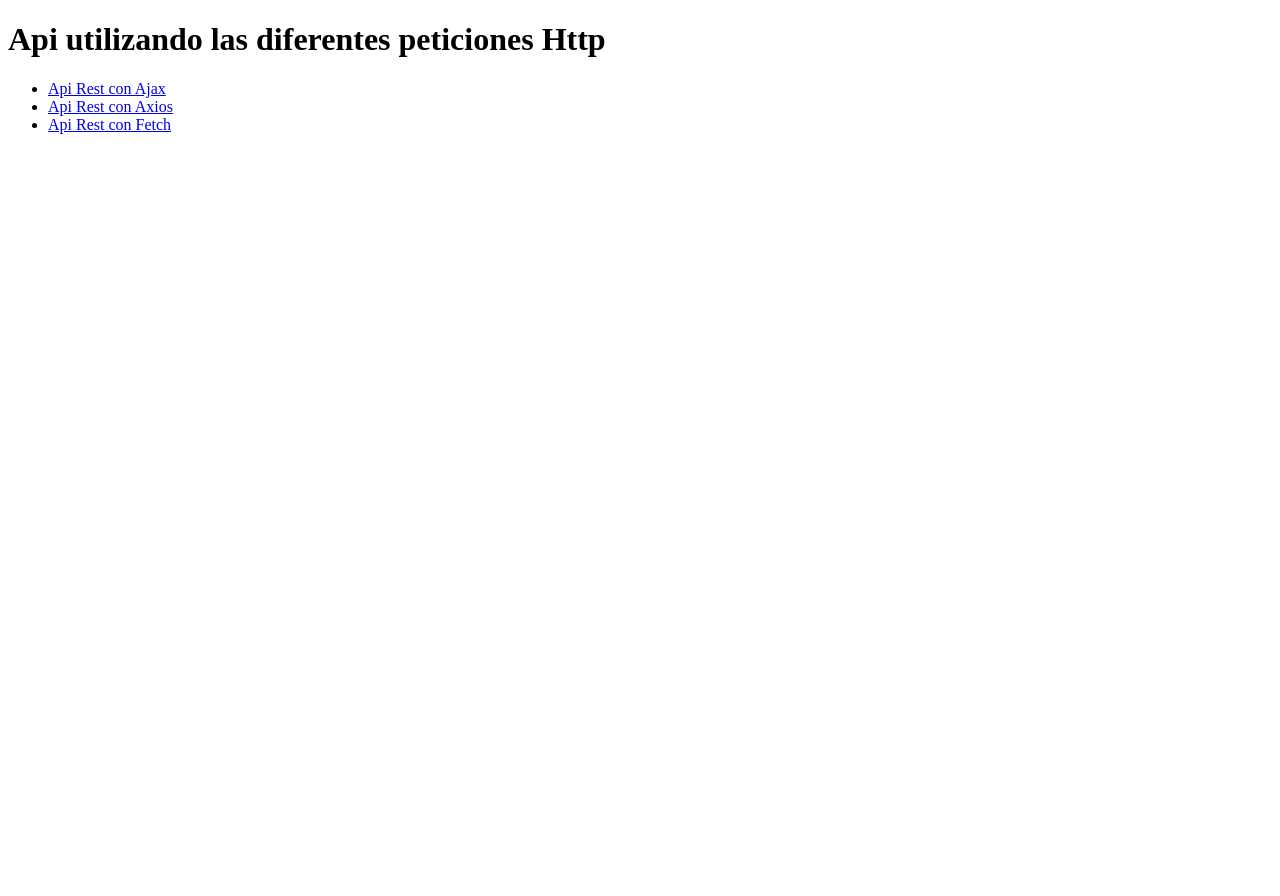
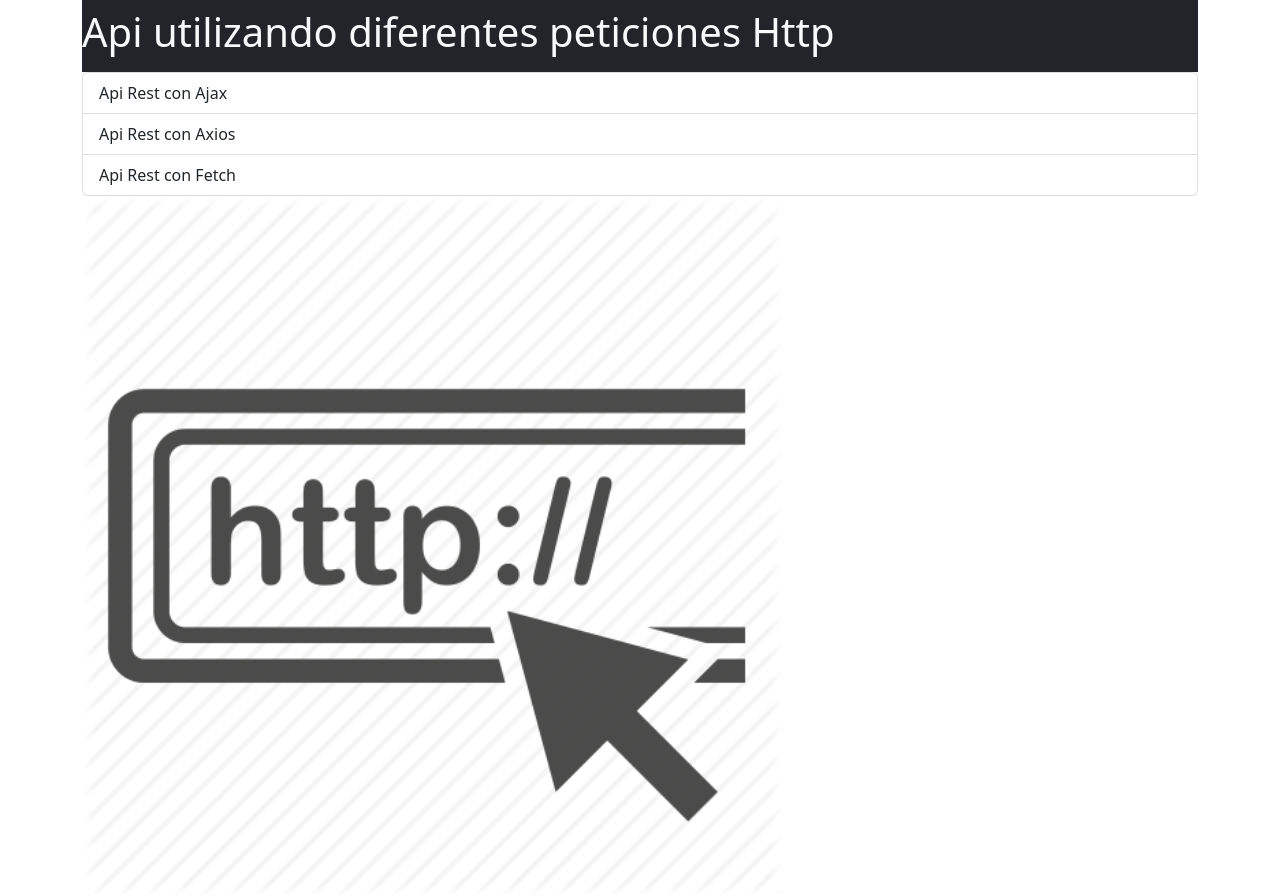
Before and after one commit to millergallegof/Taller-Kata, a plain HTML site: page index.html in a window 1280 px wide. Before the commit the page ends 800 px from the top, so only its background shows below. Drawn offline with nearby package versions, Linux system fonts and the light colour scheme.

Commit message:
Estilo html principal de menu

```diff
--- a/index.html
+++ b/index.html
@@ -5,22 +5,34 @@
     <meta charset="UTF-8">
     <meta http-equiv="X-UA-Compatible" content="IE=edge">
     <meta name="viewport" content="width=device-width, initial-scale=1.0">
-    <title>Crud API Ajax</title>
+    <link href="https://cdn.jsdelivr.net/npm/bootstrap@5.2.0-beta1/dist/css/bootstrap.min.css" rel="stylesheet"
+        integrity="sha384-0evHe/X+R7YkIZDRvuzKMRqM+OrBnVFBL6DOitfPri4tjfHxaWutUpFmBp4vmVor" crossorigin="anonymous">
+    <script src="https://cdn.jsdelivr.net/npm/bootstrap@5.2.0-beta1/dist/js/bootstrap.bundle.min.js"
+        integrity="sha384-pprn3073KE6tl6bjs2QrFaJGz5/SUsLqktiwsUTF55Jfv3qYSDhgCecCxMW52nD2"
+        crossorigin="anonymous"></script>
+    <title>Crud Menu</title>
 </head>
 
 <body>
-    <h1>Api utilizando las diferentes peticiones Http</h1>
-    <ul>
-        <li>
-            <a href="crudAjax.html">Api Rest con Ajax</a>
-        </li>
-        <li>
-            <a href="crudAxios.html">Api Rest con Axios</a>
-        </li>
-        <li>
-            <a href="crudFetch.html">Api Rest con Fetch</a>
-        </li>
-    </ul>
+    <div class="container">
+        <nav class="navbar navbar-dark bg-dark">
+            <h1 class="text-light">Api utilizando diferentes peticiones Http</h1>
+        </nav>
+        <div class="list-group">
+            <a href="crudAjax.html" class="list-group-item list-group-item-action">
+                Api Rest con Ajax
+            </a>
+            <a href="crudAxios.html" class="list-group-item list-group-item-action">
+                Api Rest con Axios
+            </a>
+            <a href="crudFetch.html" class="list-group-item list-group-item-action">
+                Api Rest con Fetch
+            </a>
+        </div>
+        <img src="./assets/img/http.jpg" style="width: 700px;" alt="http">
+    </div>
+
+
 </body>
 
 </html>
```
Also changed, not shown: crudAjax.html (+6 -0 lines), crudAxios.html (+6 -0 lines), crudFetch.html (+5 -0 lines), assets/img/http.jpg (added).
